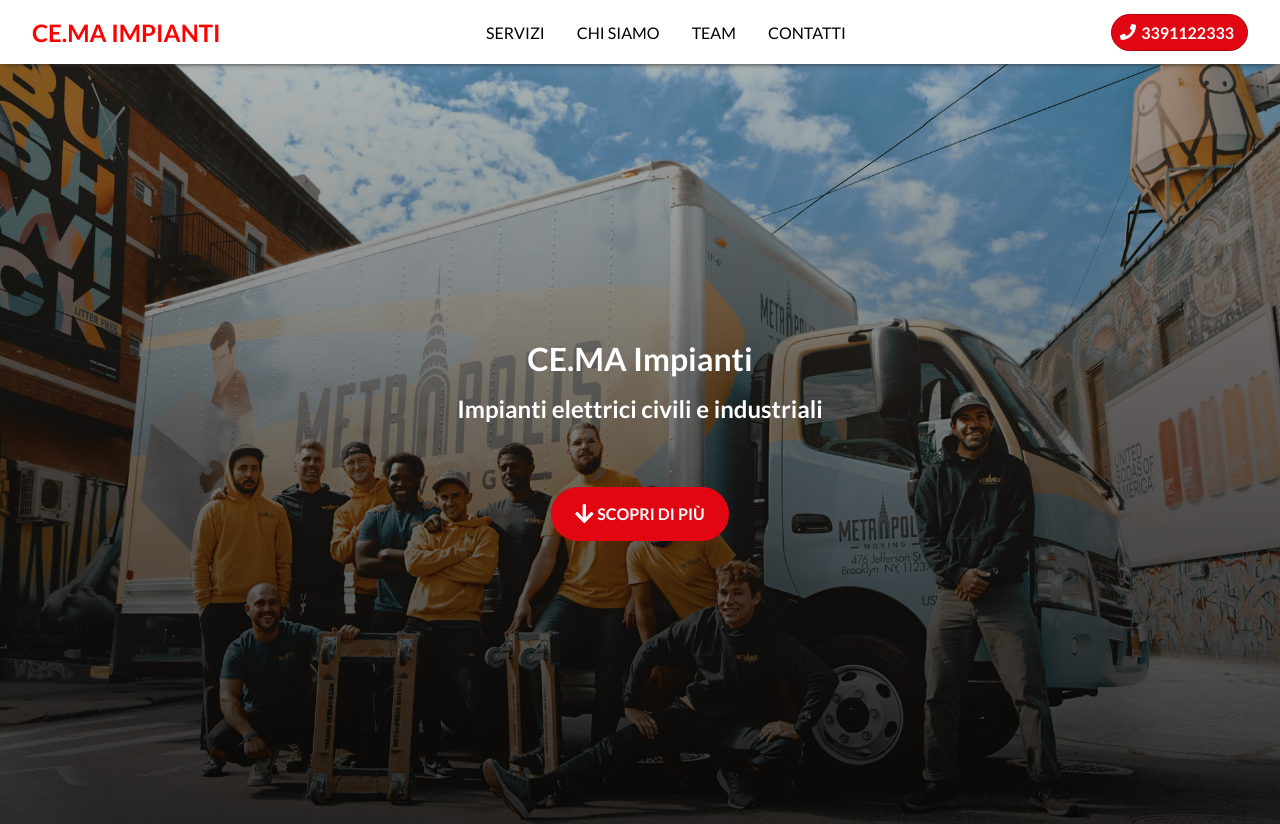
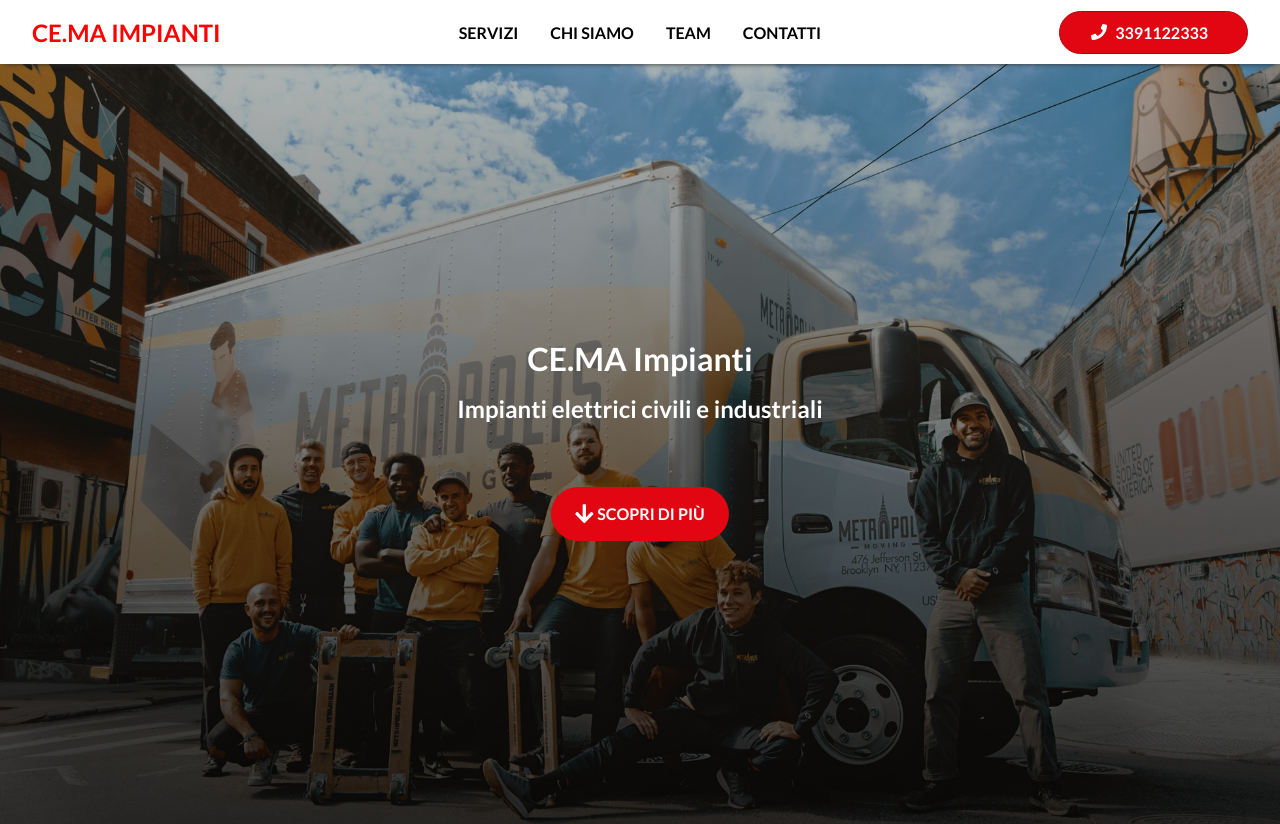
Before and after one commit to LOTO-gpolli/CEMA-impianti, a Next.js app: page / in a window 1280 px wide. Shown: the top 824 px of the page. Built offline with nearby package versions, Linux system fonts and the light colour scheme.

Commit message:
feat: adjut Header style

```diff
--- a/components/Header/Header.js
+++ b/components/Header/Header.js
@@ -17,6 +17,29 @@ import {
 const Header = () => {
   const [isOpen, setIsOpen] = useState(false);
 
+  const navigationItems = [
+    {
+      target: 'services',
+      text: 'Servizi',
+    },
+    {
+      target: 'about',
+      text: 'Chi siamo',
+    },
+    {
+      target: 'team',
+      text: 'Team',
+    },
+    // {
+    //   target: 'works',
+    //   text: 'I nostri lavori',
+    // },
+    {
+      target: 'contacts',
+      text: 'Contatti',
+    },
+  ];
+
   return (
     <>
       <header className={`${styles['header']}`}>
@@ -25,18 +48,11 @@ const Header = () => {
         </a>
         <nav className={`${styles['header__navigation']}`}>
           <ul className={`${styles['header__navigation-list']}`}>
-            <li className={`${styles['header__navigation-item']}`}>
-              <a href="#servizi">servizi</a>
-            </li>
-            <li className={`${styles['header__navigation-item']}`}>
-              <a href="#about">chi siamo</a>
-            </li>
-            <li className={`${styles['header__navigation-item']}`}>
-              <a href="#team">team</a>
-            </li>
-            <li className={`${styles['header__navigation-item']}`}>
-              <a href="#contatti">contatti</a>
-            </li>
+            { navigationItems && navigationItems.map(item => (
+              <li className={`${styles['header__navigation-item']}`}>
+                <a href={`#${item.target}`}>{item.text}</a>
+              </li>
+            )) }
           </ul>
         </nav>
         <Button
@@ -47,8 +63,8 @@ const Header = () => {
             icon: {
               name: faPhone,
             },
-            customClass: `${styles['header__button']}`,
-            customClassText: `${styles['header__button-text']}`,
+            // customClass: `${styles['header__button']}`,
+            // customClassText: `${styles['header__button-text']}`,
           }}
         />
         <div className={`${styles['header__toggle-menu']}`}>
--- a/components/Header/Header.module.css
+++ b/components/Header/Header.module.css
@@ -23,16 +23,17 @@
 
 .header__navigation-item {
   padding: 0 1rem;
+  font-weight: bold;
+  text-decoration: none;
   cursor: pointer;
-  text-decoration: none;
   transition: 0.3s ease-in-out;
 }
 
-.header__navigation-item:hover {
+/* .header__navigation-item:hover {
   color: red;
   transform: scale(1.1);
   transition: 0.3s ease-in-out;
-}
+} */
 
 .header__button {
   position: fixed;
@@ -94,7 +95,6 @@
     position: relative;
     bottom: 0;
     right: 0;
-    padding: 0.5rem;
   }
 
   .header__button-text {
```
